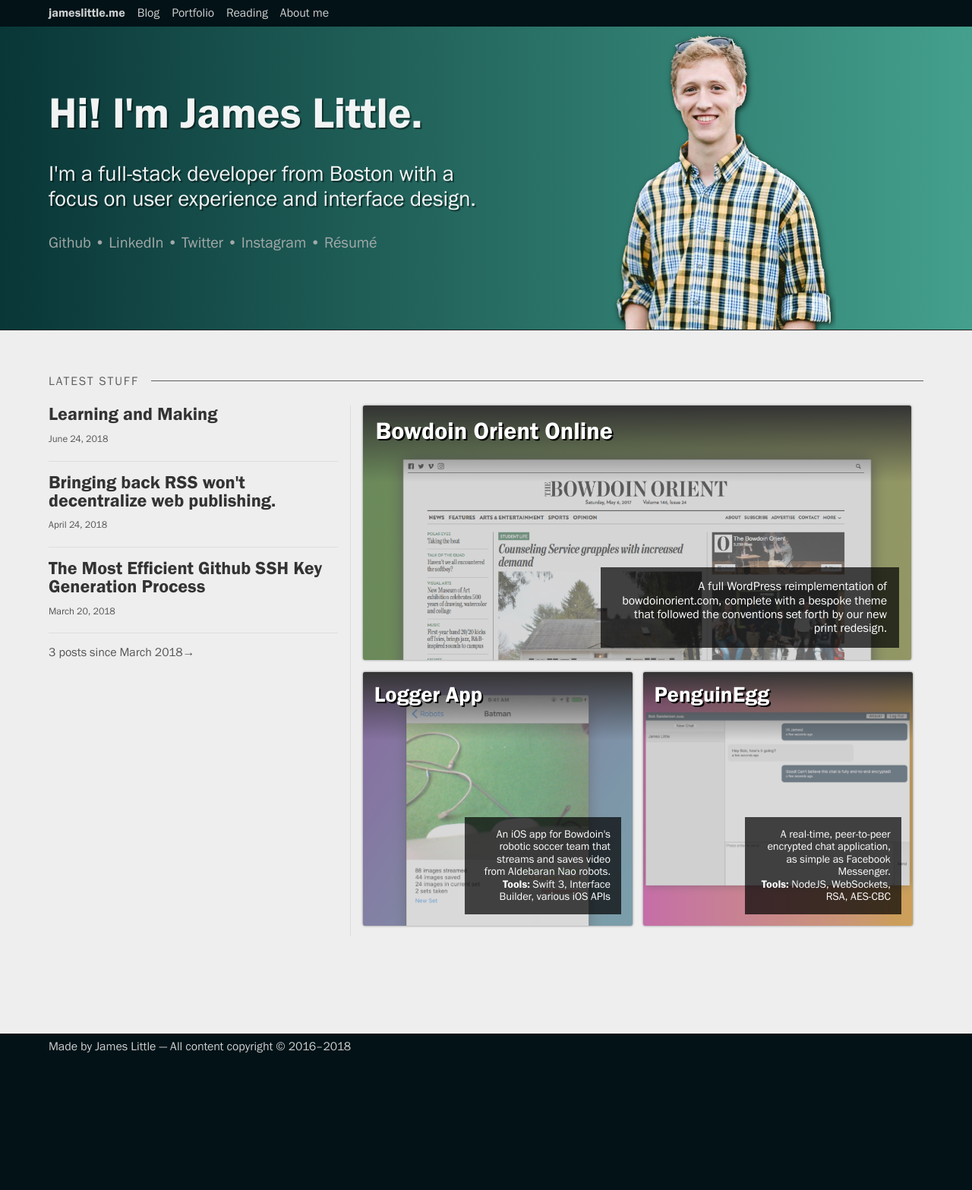
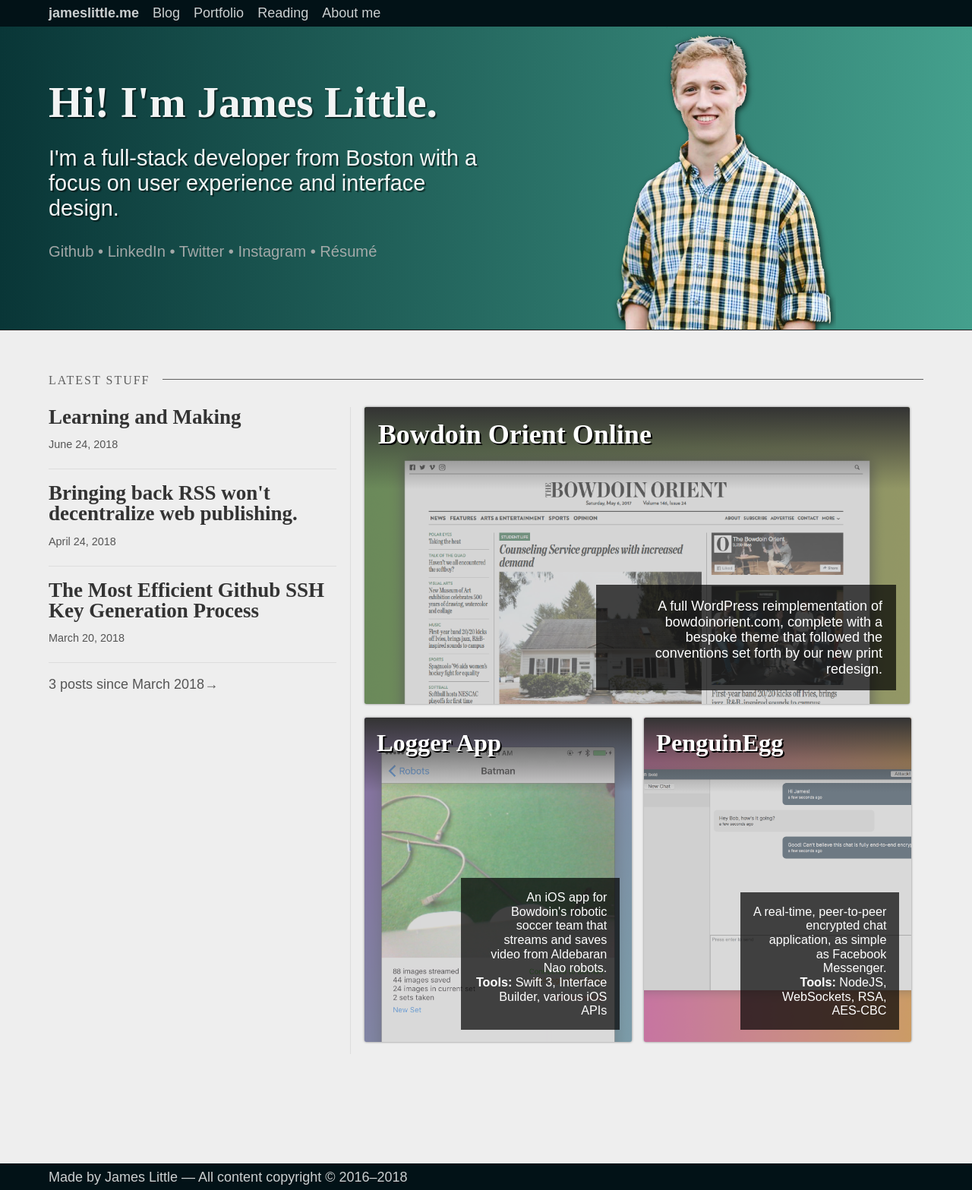
Before and after one commit to jameslittle230/jameslittle.me-archive, a Jekyll site: the page built from index.html, in a window 1280 px wide. Shown: the whole page at 76% size. Built offline with Jekyll 4.4.1, drawn with Linux system fonts in a browser that asks for light colours; some web fonts are replaced; comment, search, counter and statistics services are not loaded; before the commit the page ends 1396 px from its top, so only the background shows below that.

Commit message:
Change fonts

```diff
--- a/_layouts/main.html
+++ b/_layouts/main.html
@@ -9,8 +9,8 @@
         <link rel="icon" type="image/png" href="favicon-32x32.png" sizes="32x32" />
         <link rel="icon" type="image/png" href="favicon-16x16.png" sizes="16x16" />
 
+        <link rel="stylesheet" href="https://use.typekit.net/uch6luf.css">
         <link rel="stylesheet" href="/styles/normalize.css">
-        <link rel="stylesheet" href="/styles/fonts.css">
         <link rel="stylesheet" href="/styles/style.css">
         <link rel="stylesheet" href="/styles/pygments.css">
     </head>
--- a/styles/style.css
+++ b/styles/style.css
@@ -10,14 +10,18 @@ html {
 }
 
 body {
-	font-family: "franklin-gothic";
+	font-family: "freight-sans-pro", sans-serif;
 	background: #EEE;
     min-height: 100vh;
-    color: #333;
+	color: #333;
+	font-size: 18px;
 }
 
 h1, h2, h3, h4, h5, h6 {
+	font-family: "freight-display-pro", serif;
+	font-weight: 800;
 	margin: 0;
+	line-height: 1;
 }
 
 img {
@@ -65,6 +69,17 @@ pre {
 	clear: both;
 }
 
+::selection {
+	background: #2e2e66; /* WebKit/Blink Browsers */
+	color: #EEE;
+	text-shadow: none;
+  }
+  ::-moz-selection {
+	background: #2e2e66; /* Gecko Browsers */
+	color: #EEE;
+	text-shadow: none;
+  }
+
 /**
  * Page Header
  */
@@ -85,13 +100,17 @@ pre {
 	overflow: hidden;
 }
 
+.page-header h1, .page-header h2 {
+	font-family: "freight-sans-pro";
+}
+
 .page-header h2 {
 	text-transform: uppercase;
-	line-height: 1;
 	font-size: 0.8em;
 	color: #AAA;
 	font-weight: normal;
 	letter-spacing: 0.1em;
+	margin-top: 0.3em;
 }
 
 /**
@@ -495,6 +514,12 @@ pre {
 	clear: both;
 }
 
+.footnotes {
+	margin-top: 4rem;
+	border-top: 1px solid #AAA;
+	font-size: 0.9em;
+}
+
 /**
  * Post Page
  */
@@ -531,7 +556,8 @@ pre {
 }
 
 .portfolio-header h1 {
-	font-size: 6em;
+	font-size: 5em;
+	font-weight: 900;
 	margin-bottom: 0.1em;
 	line-height: 1;
 	text-shadow: 2px 2px 0 rgba(0, 0, 0, 0.3);
```
